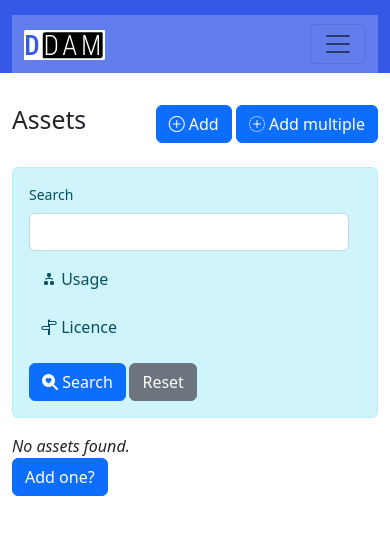
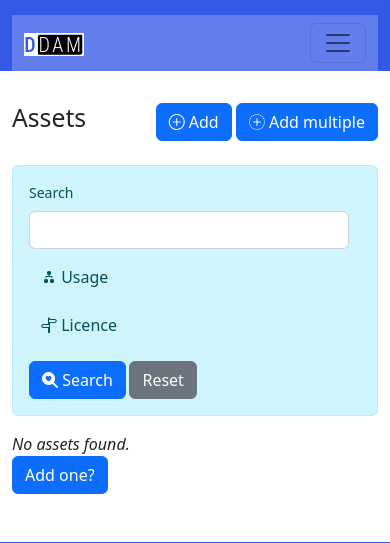
Before and after one commit to tombreit/ddam, a Django app: page /core/ in a window 390 px wide. Shown: the top 543 px of the page. Run offline with Django 4.2, Linux system fonts and the light colour scheme; the visitor is signed in with stand-in values (Sample User, id 1); data comes from the database, SQL or seed files in the repository; data that the repository does not hold is empty; style sheets or scripts are compiled from the project's sources; parts of the project's set-up code (start-up, migrations or seed data) failed here and were passed over; some libraries are stand-ins or nearby versions.

Commit message:
smaller navbar-brand img to fit on small screens

```diff
--- a/ddam/templates/includes/_header.html
+++ b/ddam/templates/includes/_header.html
@@ -6,13 +6,10 @@
 <nav class="navbar navbar-expand-lg">
   <div class="container-fluid">
     <a class="navbar-brand" href="{% url 'core:asset-list' %}">
-
       <img
           src="{% if branding.organization_logo %}{% get_media_prefix %}{{ branding.organization_logo }}{% else %}{% static 'branding/ddam-logo.svg' %}{% endif %}"
           alt="{{ branding.organization_abbr }}"
-          style="max-height: 30px;"
       >
-
     </a>
     <button class="navbar-toggler" type="button" data-bs-toggle="collapse" data-bs-target="#navbarNavAltMarkup" aria-controls="navbarNavAltMarkup" aria-expanded="false" aria-label="Toggle navigation">
       <span class="navbar-toggler-icon"></span>
--- a/frontend/scss/components/_style.scss
+++ b/frontend/scss/components/_style.scss
@@ -8,6 +8,11 @@ header {
 
     .navbar {
         background-color: adjust-color($ddam-primary, $lightness: 10%);
+
+        .navbar-brand img {
+            max-height: 30px;
+            max-width: 60px;
+        }
     }
 
     .nav-link {
```
